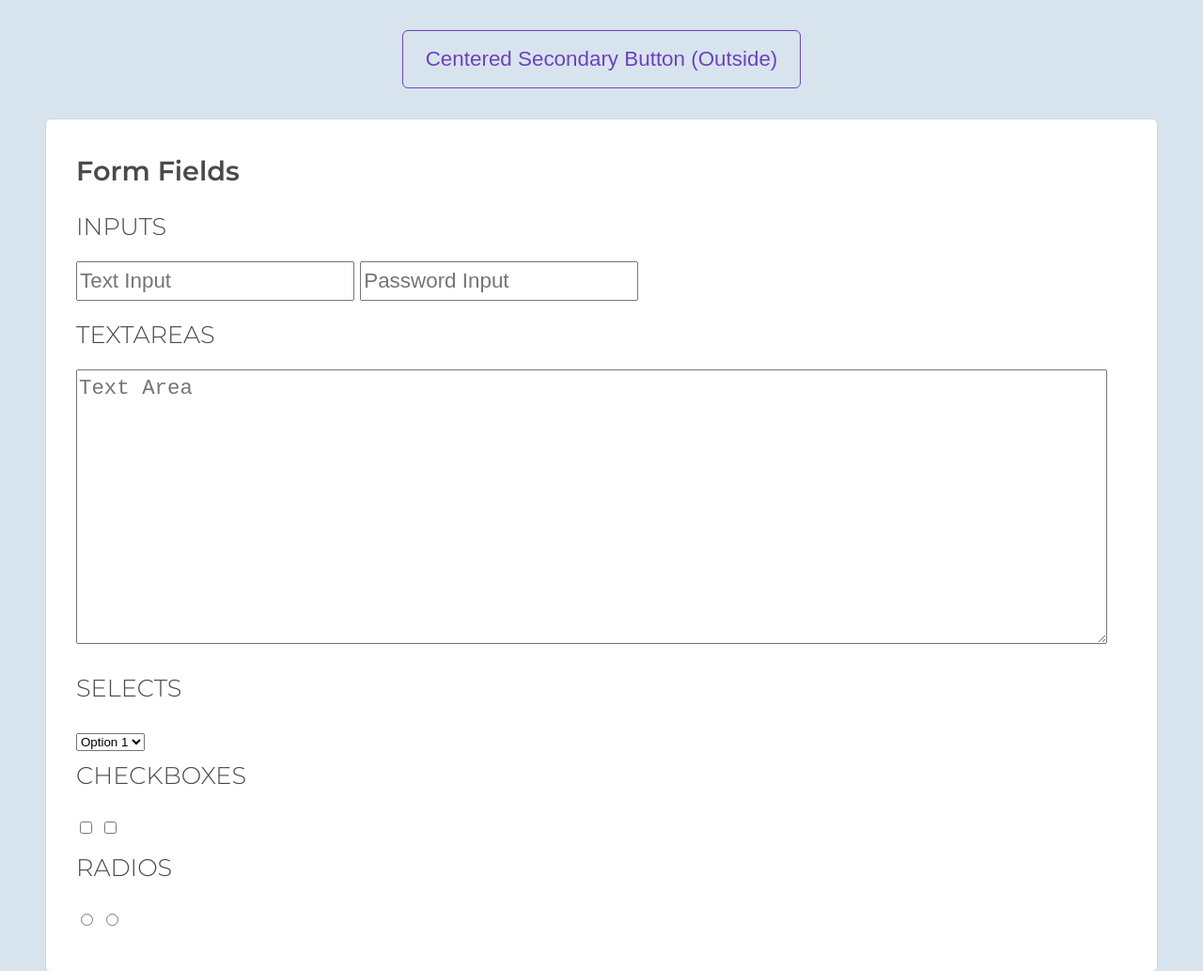
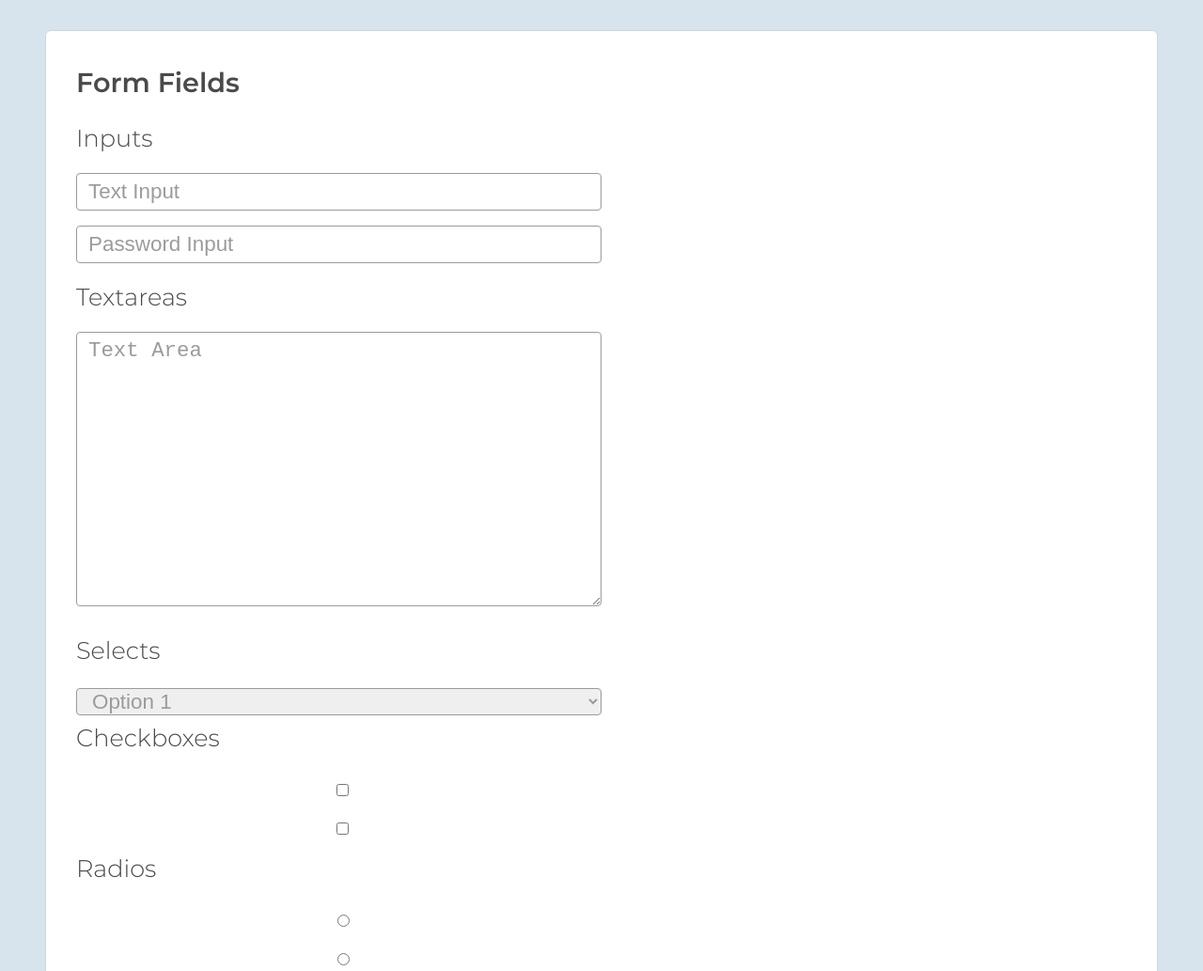
Before and after one commit to trilldrewbot/bcs-styles, a website built with webpack: page public/index.html in a window 1280 px wide. Shown: the part 1767-2800 px from the top of the page at 94% size. Built offline with nearby package versions, Linux system fonts and the light colour scheme; a web font is replaced by a local one.

Commit message:
working through form elements and button styling tweaks

```diff
--- a/public/index.html
+++ b/public/index.html
@@ -63,15 +63,14 @@
           <button class="btn btn-submit btn-center">Submit Centered</button>
         </div>
       </div>
-      <button class="btn btn-secondary btn-center margin-b-3 margin-b-4-sm margin-b-5-md">Centered Secondary Button (Outside)</button>
       <div class="row">
         <div class="col card">
           <h2>Form Fields</h2>
           <h3>Inputs</h3>
-          <input type="text" name="" value="" placeholder="Text Input">
-          <input type="password" name="" value="" placeholder="Password Input">
+          <input type="text" name="" value="" placeholder="Text Input" onfocus="this.placeholder = ''" onblur="this.placeholder = 'Text Input'">
+          <input type="password" name="" value="" placeholder="Password Input" onfocus="this.placeholder = ''" onblur="this.placeholder = 'Password Input'">
           <h3>Textareas</h3>
-          <textarea name="name" rows="8" cols="80" placeholder="Text Area"></textarea>
+          <textarea name="name" rows="8" cols="80" placeholder="Text Area" onfocus="this.placeholder = ''" onblur="this.placeholder = 'Text Area'"></textarea>
           <h3>Selects</h3>
           <select class="" name="">
             <option value="">Option 1</option>
--- a/public/scss/_elements.scss
+++ b/public/scss/_elements.scss
@@ -70,6 +70,22 @@ input[type="submit"] {
     @include btn-submit();
 }
 
+input {
+    @include text-input();
+}
+
+textarea {
+    @include text-input();
+}
+
+select {
+    @include text-input();
+}
+
+option {
+    padding: $padding-2;
+}
+
 button {
     @include btn();
 }
--- a/public/scss/classes/_utilities.scss
+++ b/public/scss/classes/_utilities.scss
@@ -131,6 +131,19 @@ $padding-numbers: $padding-1, $padding-2, $padding-3, $padding-4, $padding-5, $p
   }
 }
 
+// Border radiuses
+.radius-1 {
+    border-radius: $primary-radius;
+}
+
+.radius-2 {
+    border-radius: $secondary-radius;
+}
+
+.rounded {
+    border-radius: $rounded;
+}
+
 // Containers
 .section {
     @include section()
--- a/public/scss/mixins/_typography.scss
+++ b/public/scss/mixins/_typography.scss
@@ -55,7 +55,6 @@
     font-size: $fontsize-sm;
     color: $color;
     line-height: $line-height;
-    text-transform: uppercase;
     @media #{$breakpoint-sm-up} {
         font-size: $fontsize-base;
     }
--- a/public/scss/mixins/_utilities.scss
+++ b/public/scss/mixins/_utilities.scss
@@ -44,15 +44,18 @@
     border: none;
     border-radius: $primary-radius;
     outline: none;
+    box-shadow: 2px 2px 4px 0px rgba(155,155,155,0.7);
+    transition: all $animation-duration-standard ease-out;
     cursor: pointer;
+    &:focus {
+        box-shadow: none;
+    }
 }
 
 @mixin btn-primary() {
     background-color: $link-color;
     border: none;
     cursor: pointer;
-    transition-property: background-color;
-    transition-duration: $animation-duration-standard;
     &:hover {
         background-color: $link-color-hover;
     }
@@ -62,12 +65,11 @@
 }
 
 @mixin btn-secondary() {
-    background-color: inherit;
+    background-color: $white;
     color: $link-color;
     border: 1px solid $link-color;
     outline: none;
     cursor: pointer;
-    transition: all $animation-duration-standard ease-out;
     &:hover {
         color: $link-color-hover;
         border: 1px solid $link-color-hover;
@@ -79,16 +81,19 @@
 }
 
 @mixin btn-submit() {
-    background-color: $blue;
     font-family: $font-semi;
     text-transform: uppercase;
-    transition-property: background-color;
-    transition-duration: $animation-duration-standard;
+    color: $white;
+    background-color: $blue;
+    border: none;
     &:hover {
-        background-color: $blue-dark;
+        background-color: $blue-light;
+        border: none;
     }
     &:focus {
-        background-color: $blue-light;
+        background-color: $blue-dark;
+        border: none;
+        color: $white;
     }
 }
 
@@ -114,3 +119,25 @@
       height: 100%;
     }
 }
+
+@mixin text-input() {
+    font-size: $fontsize-sm;
+    line-height: $line-height;
+    padding-left: $padding-2;
+    width: 100%;
+    outline: none;
+    border: 1px solid $secondary-text-color;
+    border-radius: $secondary-radius;
+    color: $secondary-text-color;
+    transition: all $animation-duration-standard ease-out;
+    &::placeholder {
+      color: $secondary-text-color;
+    }
+    &:focus {
+        border-color: $blue;
+        color: $primary-text-color;
+    }
+    @media #{$breakpoint-md-up} {
+        width: 50%;
+    }
+}
--- a/public/scss/variables/_colors.scss
+++ b/public/scss/variables/_colors.scss
@@ -9,7 +9,7 @@ $slate-dark-translucent: #rgba(53, 65, 82, 0.85);
 $slate-light: #D7E4ED;
 $purple: #6E41BE;
 $purple-dark: #482A7C;
-$purple-light: #824CE0;
+$purple-light: #995EFF;
 $blue: #4A90E2;
 $blue-dark: #306EB5;
 $blue-light: #54A3FF;
@@ -26,8 +26,8 @@ $primary-color: $slate-dark;
 $secondary-color: $slate-light;
 
 $link-color: $purple;
-$link-color-hover: $purple-dark;
-$link-color-focus: $purple-light;
+$link-color-hover: $purple-light;
+$link-color-focus: $purple-dark;
 
 $error-color: $red;
 $success-color: $green;
--- a/public/scss/variables/_utilities.scss
+++ b/public/scss/variables/_utilities.scss
@@ -22,5 +22,5 @@ $rounded: 100%;
 // Animation durations
 $animation-duration-fast: 180ms;
 $animation-duration-standard: 250ms;
-$animation-duration-medium: 320ms;
-$animation-duration-standard: 400ms;
+$animation-duration-lazy: 320ms;
+$animation-duration-slow: 400ms;
```
Also changed, not shown: public/css/main.css.
